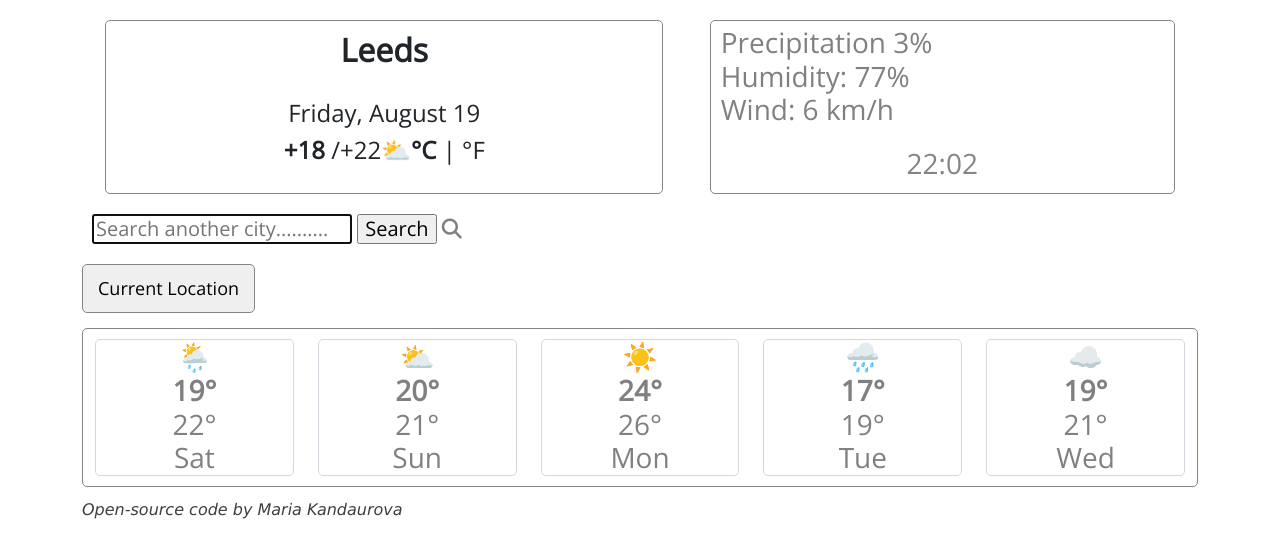
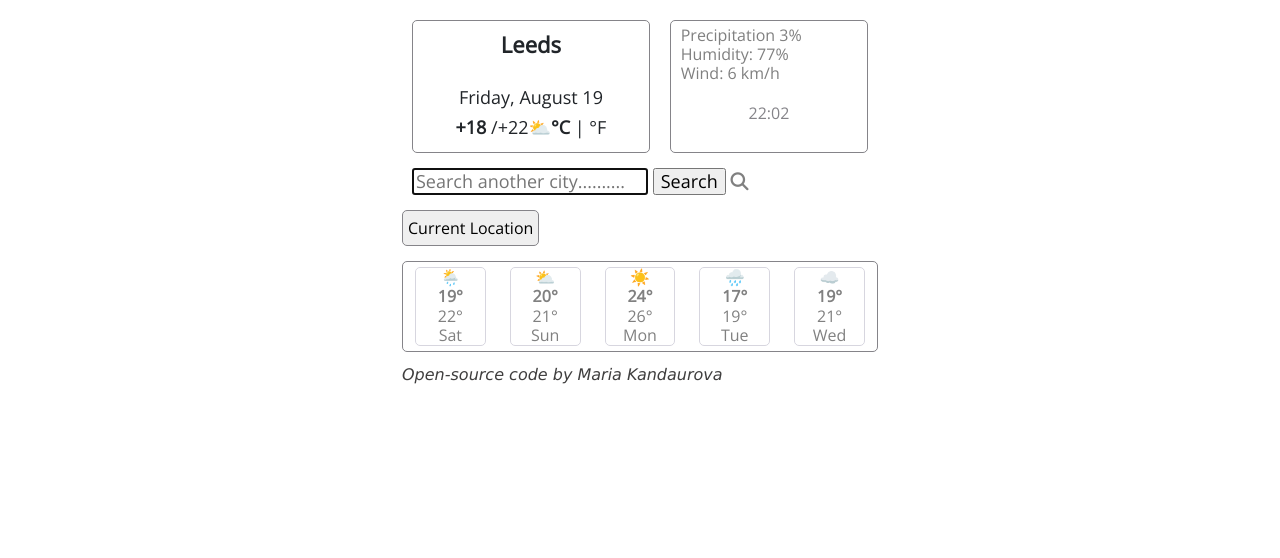
Before and after one commit to maryallys/weather, a plain HTML site: page index.html in a window 1280 px wide. Drawn offline with nearby package versions, Linux system fonts and the light colour scheme.

Commit message:
few changes in style

```diff
--- a/index.html
+++ b/index.html
@@ -25,7 +25,7 @@
   </head>
 
   <body>
-    <div class="container">
+    <div class="container all">
       <div class="container">
         <div class="row main">
           <div class="col-6 city">
@@ -35,9 +35,9 @@
           </div>
           <div class="col-5 details">
             <h3 class="humidity">
-              <span id="precipitation">Precipitation 3%</span> <br />
-             <span id="humidity"> Humidity: 77%</span> <br />
-              <span id="wind">Wind: 6 km/h</span>
+             Precipitation <span id="precipitation">3</span>% <br />
+             Humidity: <span id="humidity">77</span>% <br />
+             Wind: <span id="wind">6</span> km/h
             </h3>
             <h3 class="time">11:13 AM</h3>
           </div>
--- a/src/index.js
+++ b/src/index.js
@@ -188,7 +188,7 @@ citySelector.innerHTML =  `${city}`;
 
 let temperatureL = Math.round(response.data.main.temp);
 let temperatureSelector1 = document.querySelector(".temperatureC");
-temperatureSelector1.innerHTML = `${temperatureL}`;
+temperatureSelector1.innerHTML = temperatureL
 
 let temperatureFeel = Math.round(response.data.main.feels_like);
 let temperatureSelector2 = document.querySelectorAll(".temperatureC");
@@ -196,9 +196,9 @@ temperatureSelector2[1].innerHTML = temperatureFeel
 
 let humidity =  Math.round(response.data.main.humidity);
 let humiditySelector = document.querySelector("#humidity");
-humiditySelector.innerHTML = `Humidity: ${humidity}% `
+humiditySelector.innerHTML = humidity
 
 let wind =  Math.round(response.data.wind.speed);
 let windSelector = document.querySelector("#wind");
-windSelector.innerHTML = `Wind: ${wind} km/h`
+windSelector.innerHTML = wind
 }
--- a/src/weatherstyle.css
+++ b/src/weatherstyle.css
@@ -1,12 +1,9 @@
 h1, h2, h3 {
     font-family: 'Open Sans', sans-serif;
 }
-h3 {
-    color: gray;
-}
 h1 {
     text-align: center;
-    font-size: 32px;
+    font-size: 22px;
     font-weight: bold;
     padding-bottom: 15px;
     margin-bottom: 15px;
@@ -14,11 +11,17 @@ h1 {
 }
 h2 {
     text-align: center;
-    font-size: 24px;
+    font-size: 18px;
 }
 h3 {
     text-align: center;
+    font-size: 16px;
+    color: gray;
 }
+.all {
+    max-width: 500px;
+}
+
   .footer {
       text-align: center;
       color: #3f3e3e;
@@ -71,8 +74,8 @@ color: black;
 .search {
     text-align: left;
     margin: 5px auto;
-    padding: 10px 10px;
-    font-size: 20px;
+    padding: 5px 10px;
+    font-size: 18px;
 }
 .search:hover {
     color: black;
@@ -80,8 +83,8 @@ color: black;
 .currentLocation {
 
     margin: 5px auto;
-    padding: 10px 15px;
-    font-size: 18px;
+    padding: 5px 5px;
+    font-size: 16px;
     font-family: 'Open Sans', sans-serif;
     border: 1px solid #858489;
         border-radius: 5px;
@@ -94,7 +97,7 @@ color: black;
 .tomorrow {
     border: 1px solid #d7d6df;
     border-radius: 5px;
-    margin: 10px auto;
+    margin: 5px auto;
 
 }
 .tomorrow:hover {
```
